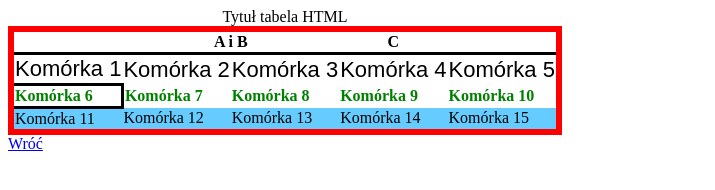
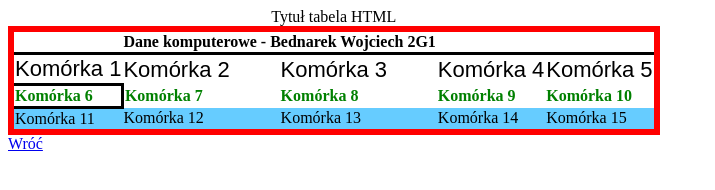
Before and after one commit to Wojciechyaho510/2G1praca, a plain HTML site: page Tabela_Bednarek.html in a window 1280 px wide. Shown: the whole page, without its empty margins (0-715 px from the left). Drawn offline with Linux system fonts and the light colour scheme.

Commit message:
Update Tabela_Bednarek.html

```diff
--- a/Tabela_Bednarek.html
+++ b/Tabela_Bednarek.html
@@ -13,8 +13,7 @@
  <tr style="border:3px solid black;border-collapse: collapse;">
 <!—obramowanie wiersza -->
  <th></th>
- <th colspan="2">A i B</th>
- <th>C</th>
+ <th colspan="2">Dane komputerowe - Bednarek Wojciech 2G1</th>
  </tr>
  </thead>
  <tbody>
```
